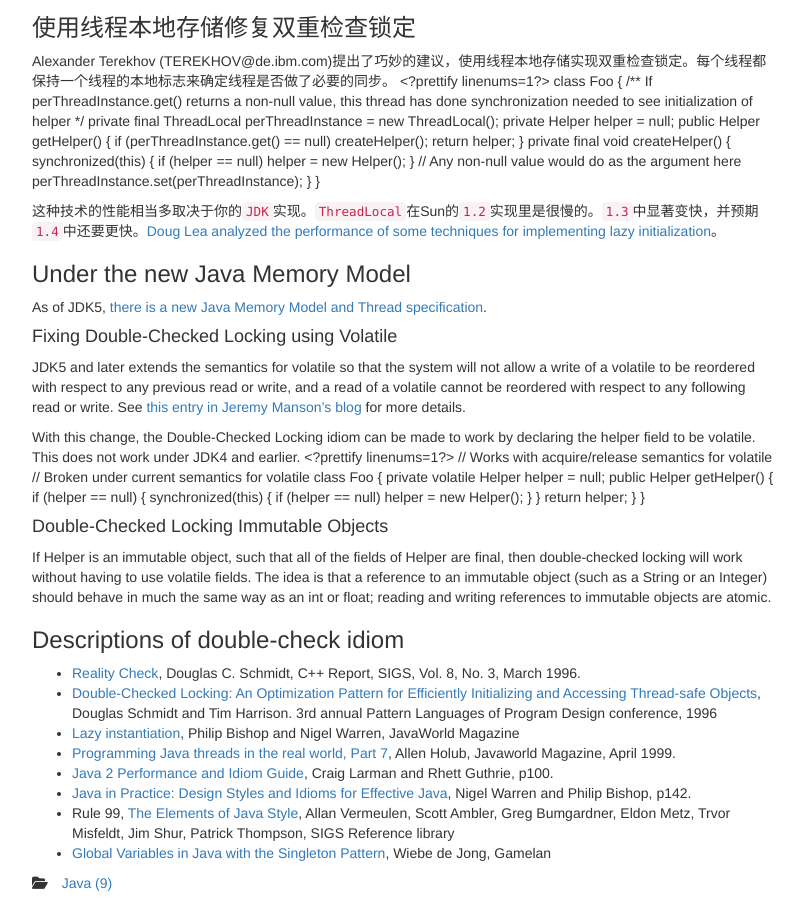
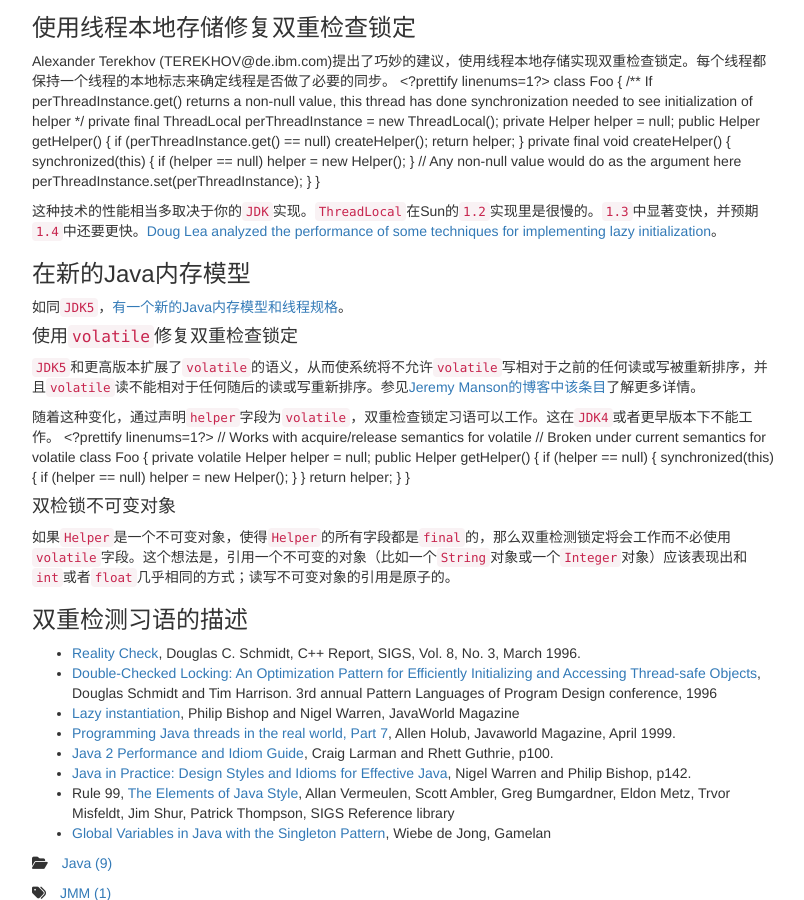
Before and after one commit to cjm0000000/cjm0000000.github.io, a Jekyll site: the page built from _posts/Java/201403/2014-03-19-double-checked-locking.md, in a window 1280 px wide and 900 px high, scrolled down 2763 px. Shown: the whole window, without its empty margins (318-1122 px from the left). Built offline with Jekyll 4.4.1, drawn with Linux system fonts in a browser that asks for light colours; nearby versions of some CDN libraries; library files that are not in the unit come from our copies; comment, search, counter and statistics services are not loaded.

Commit message:
finished

```diff
--- a/_posts/Java/201403/2014-03-19-double-checked-locking.md
+++ b/_posts/Java/201403/2014-03-19-double-checked-locking.md
@@ -249,15 +249,15 @@ Alexander Terekhov (TEREKHOV@de.ibm.com)提出了巧妙的建议，使用线程
 
 这种技术的性能相当多取决于你的`JDK`实现。`ThreadLocal`在Sun的`1.2`实现里是很慢的。`1.3`中显著变快，并预期`1.4`中还要更快。[Doug Lea analyzed the performance of some techniques for implementing lazy initialization](http://www.cs.umd.edu/~pugh/java/memoryModel/DCL-performance.html)。
 
-### Under the new Java Memory Model
+### 在新的Java内存模型
 
-As of JDK5, [there is a new Java Memory Model and Thread specification](http://www.cs.umd.edu/~pugh/java/memoryModel).
+如同`JDK5`，[有一个新的Java内存模型和线程规格](http://www.cs.umd.edu/~pugh/java/memoryModel)。
 
-#### Fixing Double-Checked Locking using Volatile
+#### 使用`volatile`修复双重检查锁定
 
-JDK5 and later extends the semantics for volatile so that the system will not allow a write of a volatile to be reordered with respect to any previous read or write, and a read of a volatile cannot be reordered with respect to any following read or write. See [this entry in Jeremy Manson's blog](http://jeremymanson.blogspot.com/2008/05/double-checked-locking.html) for more details.
+`JDK5`和更高版本扩展了`volatile`的语义，从而使系统将不允许`volatile`写相对于之前的任何读或写被重新排序，并且`volatile`读不能相对于任何随后的读或写重新排序。参见[Jeremy Manson的博客中该条目](http://jeremymanson.blogspot.com/2008/05/double-checked-locking.html)了解更多详情。
 
-With this change, the Double-Checked Locking idiom can be made to work by declaring the helper field to be volatile. This does not work under JDK4 and earlier.
+随着这种变化，通过声明`helper`字段为`volatile`，双重检查锁定习语可以工作。这在`JDK4`或者更早版本下不能工作。
 <?prettify linenums=1?>
     // Works with acquire/release semantics for volatile
     // Broken under current semantics for volatile
@@ -274,11 +274,11 @@ With this change, the Double-Checked Locking idiom can be made to work by declar
         }
     }
 
-#### Double-Checked Locking Immutable Objects
+#### 双检锁不可变对象
 
-If Helper is an immutable object, such that all of the fields of Helper are final, then double-checked locking will work without having to use volatile fields. The idea is that a reference to an immutable object (such as a String or an Integer) should behave in much the same way as an int or float; reading and writing references to immutable objects are atomic.
+如果`Helper`是一个不可变对象，使得`Helper`的所有字段都是`final`的，那么双重检测锁定将会工作而不必使用`volatile`字段。这个想法是，引用一个不可变的对象（比如一个`String`对象或一个`Integer`对象）应该表现出和`int`或者`float`几乎相同的方式；读写不可变对象的引用是原子的。
 
-### Descriptions of double-check idiom
+### 双重检测习语的描述
 
 - [Reality Check](http://www.cs.wustl.edu/~schmidt/editorial-3.html), Douglas C. Schmidt, C++ Report, SIGS, Vol. 8, No. 3, March 1996.
 - [Double-Checked Locking: An Optimization Pattern for Efficiently Initializing and Accessing Thread-safe Objects](http://www.cs.wustl.edu/~schmidt/DC-Locking.ps.gz), Douglas Schmidt and Tim Harrison. 3rd annual Pattern Languages of Program Design conference, 1996
```
